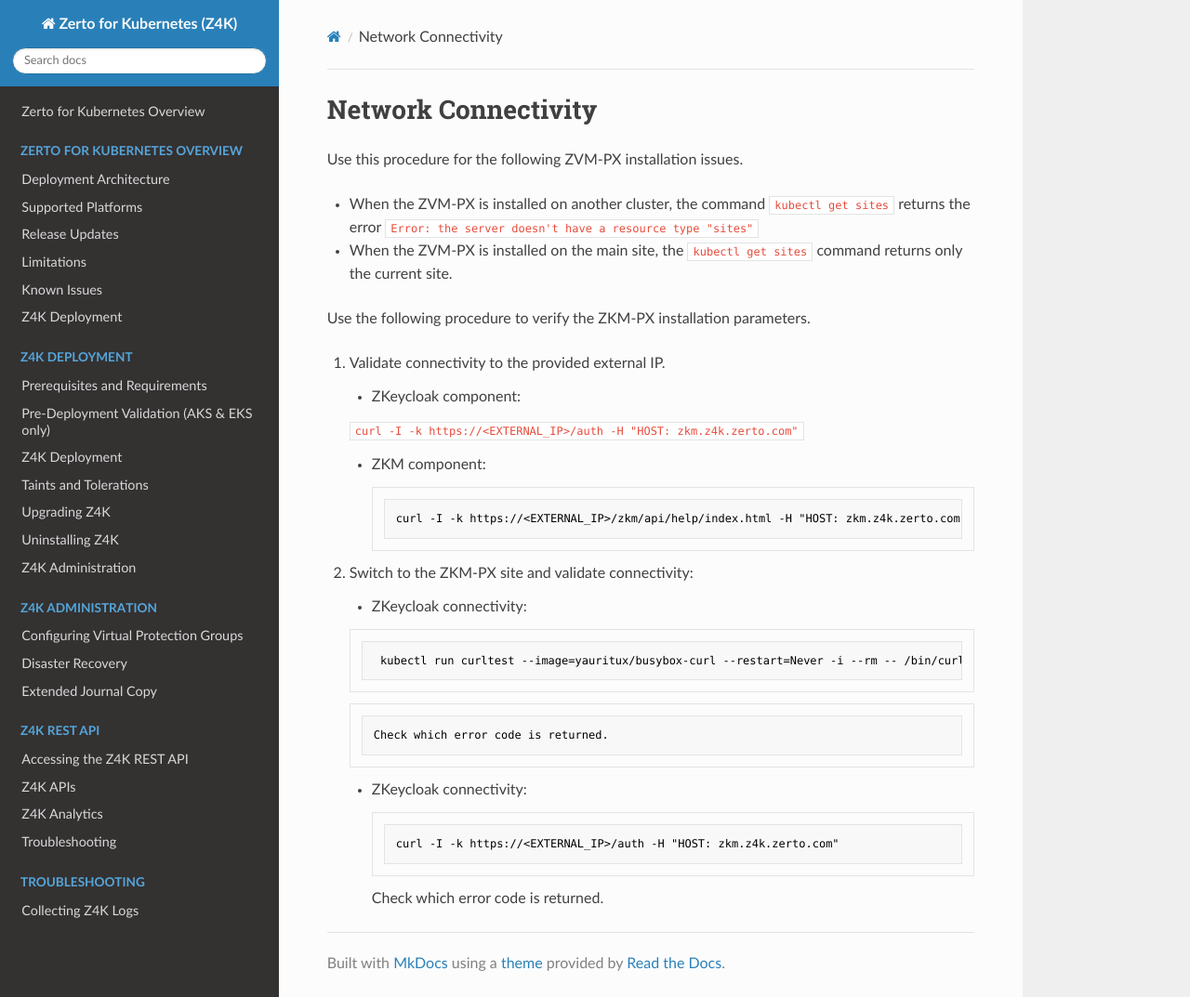
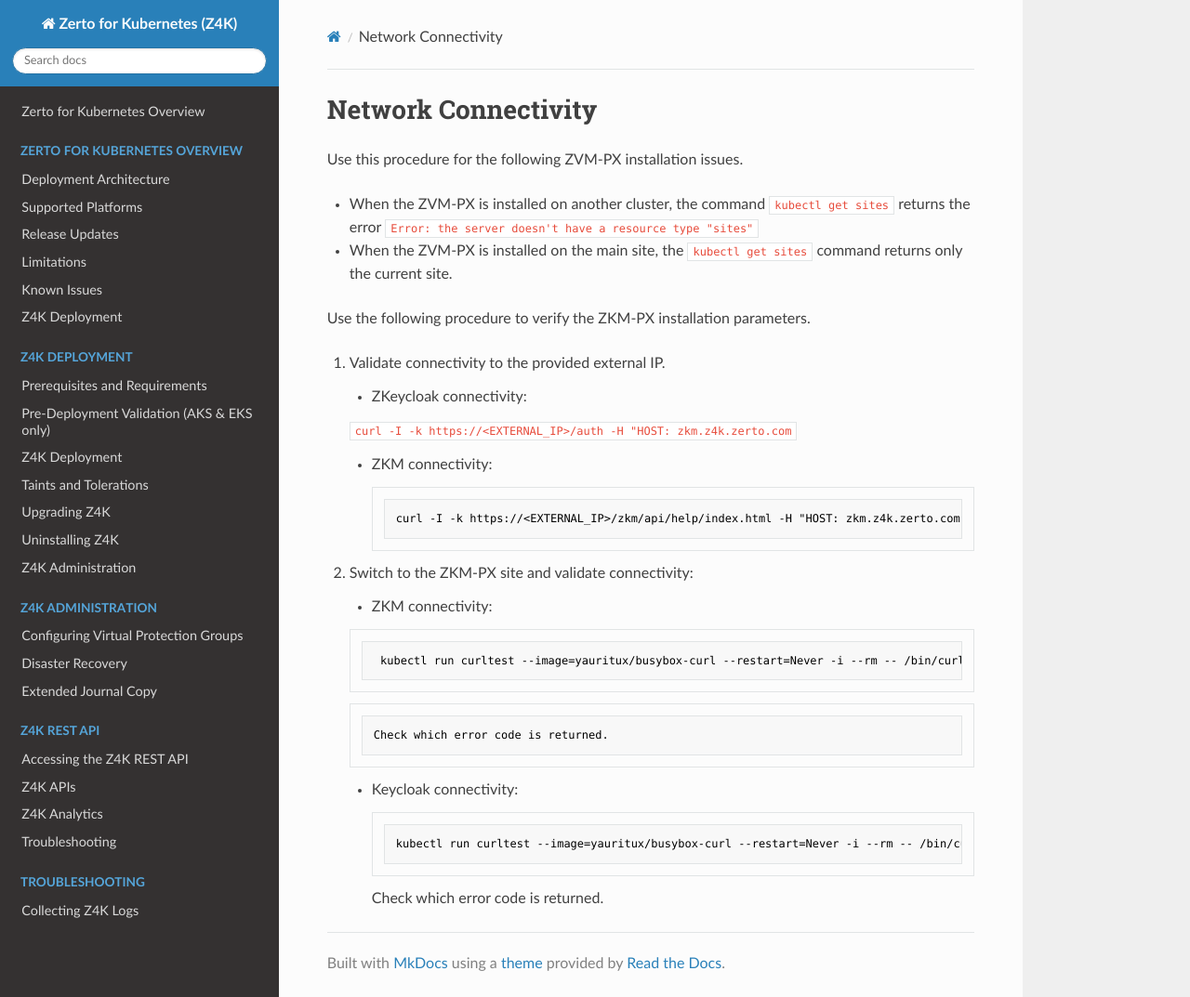
Before and after one commit to ZertoPublic/Z4K, an MkDocs documentation site: the page built from docs/NetworkConnectivity.md, in a window 1280 px wide and 1073 px high. Shown: the whole window at 93% size. Built offline with MkDocs 1.6.1, drawn with Linux system fonts in a browser that asks for light colours.

Commit message:
Update NetworkConnectivity.md

````diff
--- a/docs/NetworkConnectivity.md
+++ b/docs/NetworkConnectivity.md
@@ -10,32 +10,32 @@
 
 1.  Validate connectivity to the provided external IP.
 
-    -  ZKeycloak component:
+    -  ZKeycloak connectivity:
 
        ```
-        curl -I -k https://<EXTERNAL_IP>/auth -H "HOST: zkm.z4k.zerto.com"
+        curl -I -k https://<EXTERNAL_IP>/auth -H "HOST: zkm.z4k.zerto.com
         ```
 
-    -  ZKM component:
+    -  ZKM connectivity:
 
         ```
-        curl -I -k https://<EXTERNAL_IP>/zkm/api/help/index.html -H "HOST: zkm.z4k.zerto.com"
+        curl -I -k https://<EXTERNAL_IP>/zkm/api/help/index.html -H "HOST: zkm.z4k.zerto.com
         ```
 
 2.  Switch to the ZKM-PX site and validate connectivity:
 
-    -  ZKeycloak connectivity:
+    -  ZKM connectivity:
 
        ```
-        kubectl run curltest --image=yauritux/busybox-curl --restart=Never -i --rm -- /bin/curl -I -k https://<EXTERNAL_IP>/zkm/api/help/index.html -H "HOST: zkm.z4k.zerto.com"
+        kubectl run curltest --image=yauritux/busybox-curl --restart=Never -i --rm -- /bin/curl -I -k https://<EXTERNAL_IP>/zkm/api/help/index.html -H "HOST: zkm.z4k.zerto.com
        ```
 
         Check which error code is returned.
 
-    -   ZKeycloak connectivity:
+    -   Keycloak connectivity:
 
         ```
-        curl -I -k https://<EXTERNAL_IP>/auth -H "HOST: zkm.z4k.zerto.com"
+        kubectl run curltest --image=yauritux/busybox-curl --restart=Never -i --rm -- /bin/curl -I -k https://<EXTERNAL_IP>/auth/realms/master -H "HOST: zkm.z4k.zerto.com
         ```
 
         Check which error code is returned.
````
